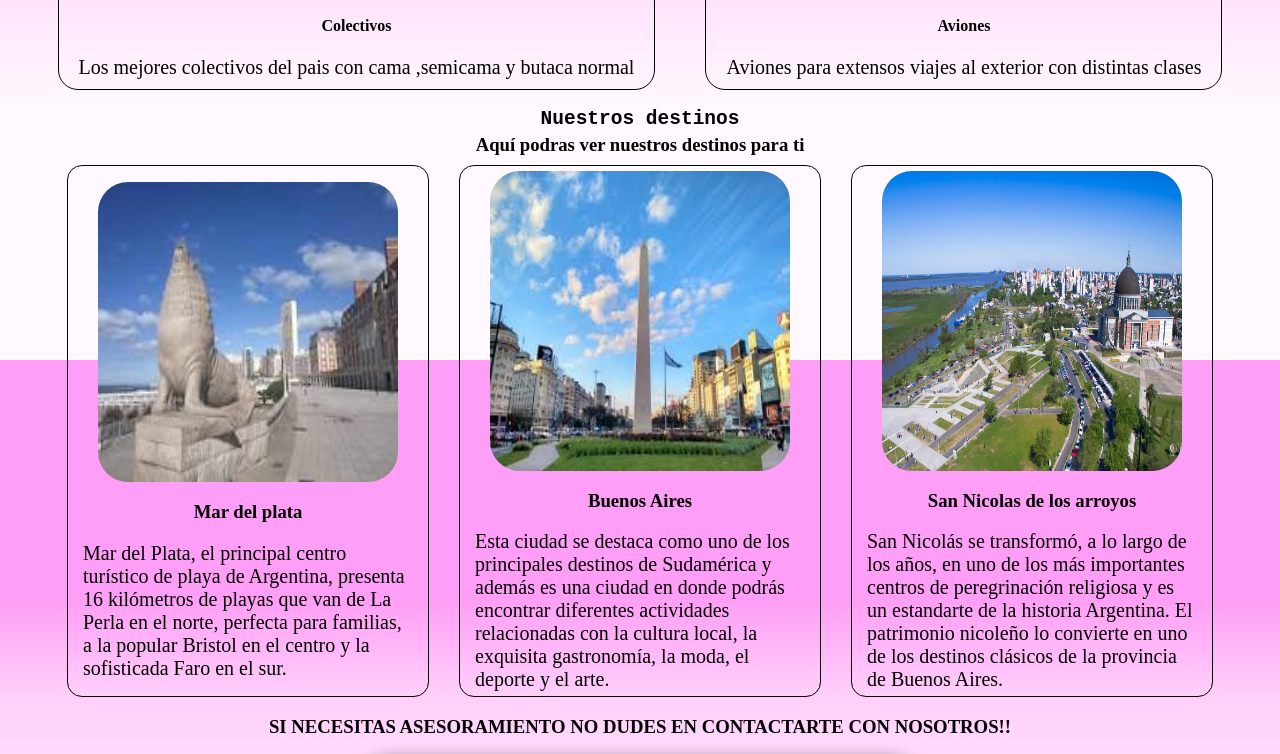
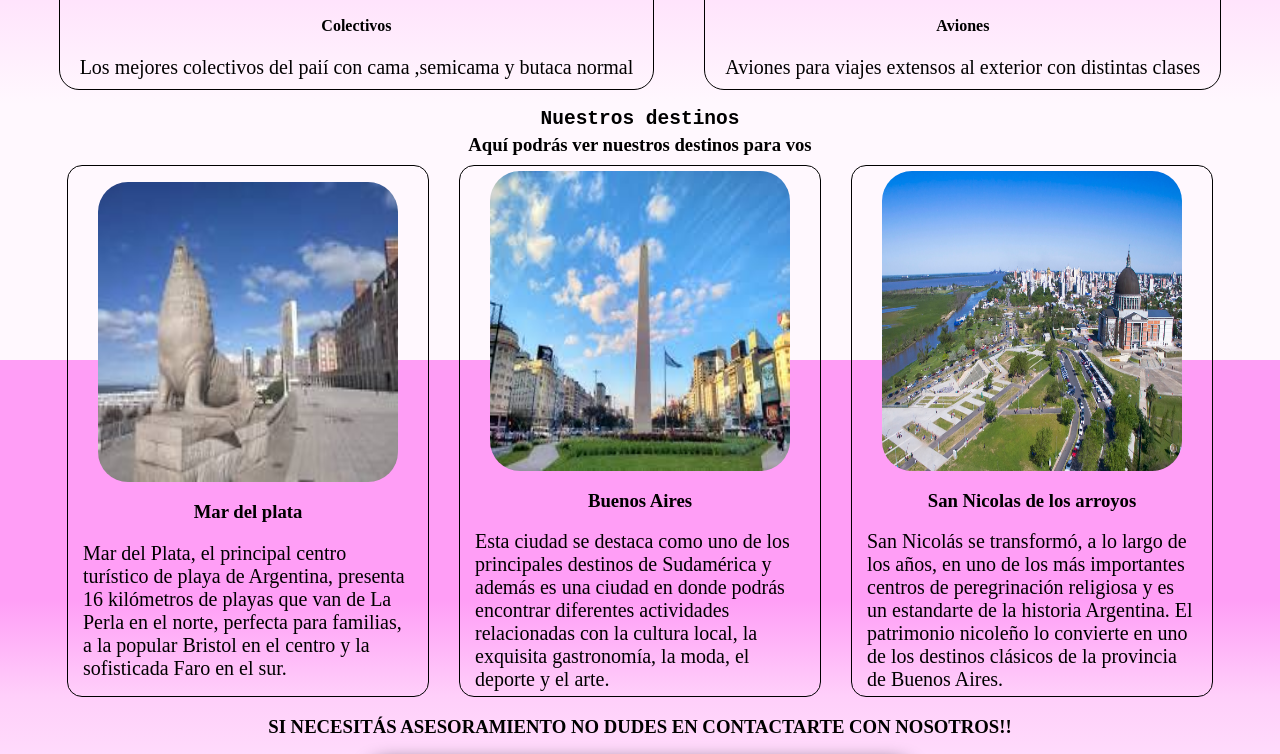
Before and after one commit to MorenaAguero/TrabajoPracticoN1-Labo3, a plain HTML site: page index.html in a window 1280 px wide. Shown: the part 440-1194 px from the top of the page. Drawn offline with Linux system fonts and the light colour scheme.

Commit message:
Actualizar index.html

```diff
--- a/index.html
+++ b/index.html
@@ -44,17 +44,17 @@
             <h2 class="titulo">Bienvenidos a Fly With Us</h2>
         </div>
     <div class="formaDeViaje">
-        <h3>Contamos con distintos metodos de viajes para que llegues seguro a tus lugares favoritos</h3>
+        <h3>Contamos con distintos métodos de viajes para que llegues seguro a tus lugares favoritos</h3>
         <div class="tipos">
             <div class="tipo-de-vehiculos">
                 <img src="./images/buses-jpg.webp" alt="imagen de colectivo">
                  <h4>Colectivos</h4>
-                 <p>Los mejores colectivos del pais con cama ,semicama y butaca normal</p>
+                 <p>Los mejores colectivos del paií con cama ,semicama y butaca normal</p>
              </div>
              <div class="tipo-de-vehiculos">
                  <img src="./images/Avion.jpg" alt="imagen de avion">
                  <h4>Aviones</h4>
-                 <p>Aviones para extensos viajes al exterior con distintas clases</p>
+                 <p>Aviones para viajes extensos al exterior con distintas clases</p>
              </div>
         </div>
     </div>
@@ -63,7 +63,7 @@
 <section>
     <div class="destino">
         <h2>Nuestros destinos</h2>
-        <h3 class="container-destino">Aquí podras ver nuestros destinos para ti</h3>
+        <h3 class="container-destino">Aquí podrás ver nuestros destinos para vos</h3>
         <div class="destinos-container">
             <div class="ciudades">
                 <img class="ciudad-mdq" src="./images/mdq.jpg" alt="">
@@ -88,7 +88,7 @@
 </section>
 
 <section class="form-container">
-    <h3 class="tittle-form">SI NECESITAS ASESORAMIENTO NO DUDES EN CONTACTARTE CON NOSOTROS!!</h3>
+    <h3 class="tittle-form">SI NECESITÁS ASESORAMIENTO NO DUDES EN CONTACTARTE CON NOSOTROS!!</h3>
     <form class="form">
         <div class="personal-dates">
             <div class="date">
```
